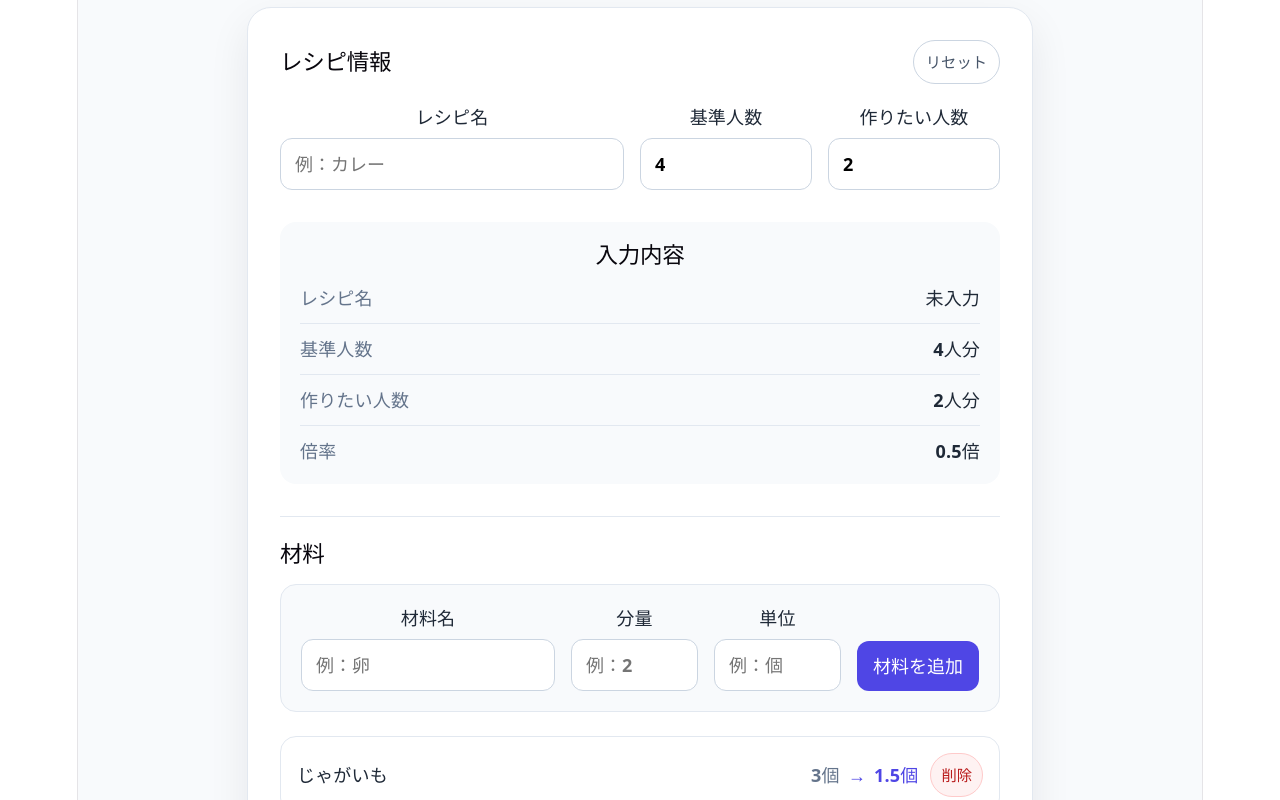
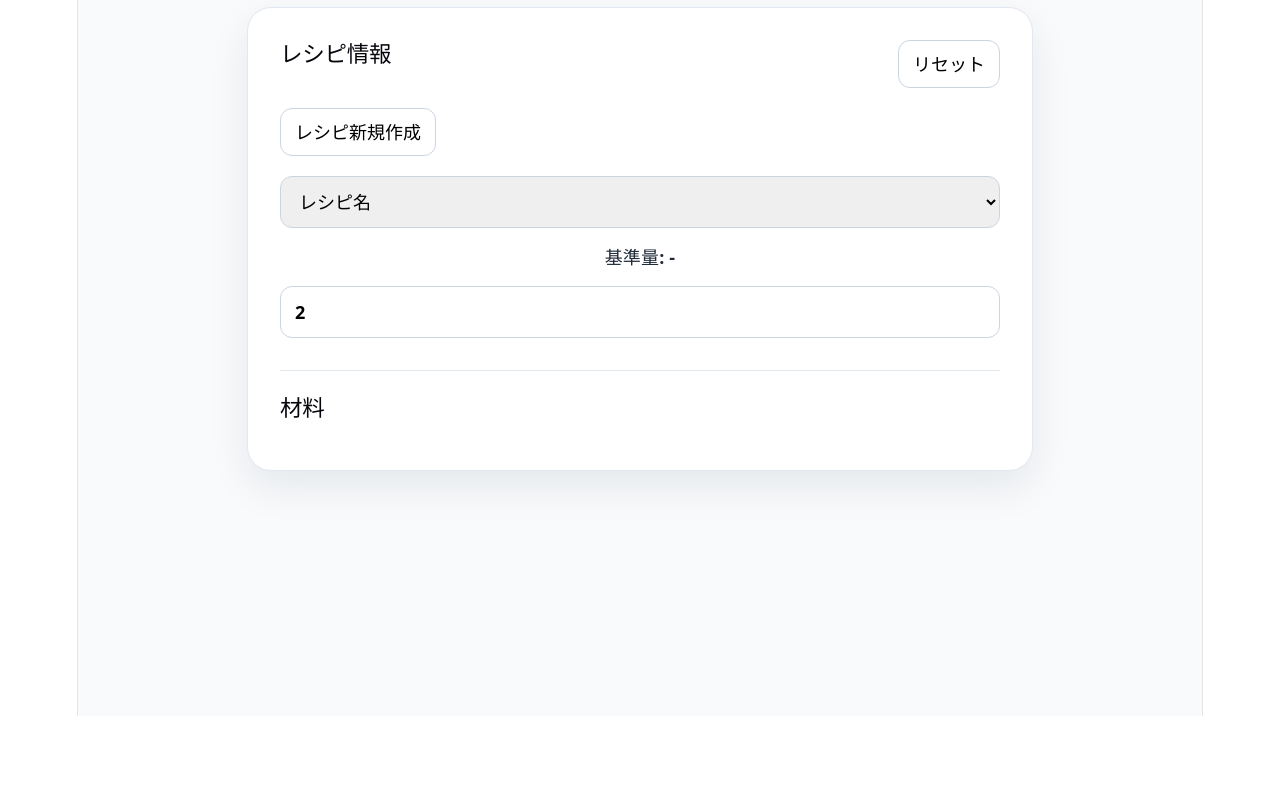
Before and after one commit to officeutq/recipe-calculator, a React (Vite) app: page / in a window 1280 px wide. Shown: the part 180-980 px from the top of the page. After the commit the page ends 896 px from the top, so only its background shows below. Built offline with nearby package versions, Linux system fonts and the light colour scheme.

Commit message:
レシピ計算画面を要件定義に合わせて更新

```diff
--- a/src/App.css
+++ b/src/App.css
@@ -58,7 +58,8 @@
   font-weight: 700;
 }
 
-.field input {
+.field input,
+.field select {
   width: 100%;
   box-sizing: border-box;
   padding: 12px 14px;
@@ -67,7 +68,8 @@
   font: inherit;
 }
 
-.field input:focus {
+.field input:focus,
+.field select:focus {
   border-color: #4f46e5;
   outline: 3px solid rgba(79, 70, 229, 0.16);
 }
@@ -90,69 +92,10 @@
   margin: 0;
 }
 
-.section-header button {
-  padding: 10px 14px;
-  border: 0;
-  border-radius: 999px;
-  background: #4f46e5;
-  color: #ffffff;
-  font-weight: 700;
-  cursor: pointer;
-}
-
-.empty-state {
-  padding: 24px;
-  border: 1px dashed #cbd5e1;
-  border-radius: 16px;
-  color: #64748b;
-  text-align: center;
-  background: #f8fafc;
-}
-
 @media (min-width: 640px) {
   .form-grid {
-    grid-template-columns: 2fr 1fr 1fr;
+    grid-template-columns: 1fr;
   }
-}
-
-.preview-section {
-  margin-top: 32px;
-  padding: 20px;
-  border-radius: 16px;
-  background: #f8fafc;
-}
-
-.preview-section h2 {
-  margin: 0 0 16px;
-}
-
-.preview-list {
-  display: grid;
-  gap: 12px;
-  margin: 0;
-}
-
-.preview-list div {
-  display: flex;
-  justify-content: space-between;
-  gap: 16px;
-  padding-bottom: 12px;
-  border-bottom: 1px solid #e2e8f0;
-}
-
-.preview-list div:last-child {
-  padding-bottom: 0;
-  border-bottom: 0;
-}
-
-.preview-list dt {
-  color: #64748b;
-  font-weight: 700;
-}
-
-.preview-list dd {
-  margin: 0;
-  font-weight: 700;
 }
 
 .ingredient-list {
@@ -179,6 +122,9 @@
 }
 
 .ingredient-amount {
+  display: flex;
+  align-items: center;
+  gap: 8px;
   color: #4f46e5;
   font-weight: 700;
 }
@@ -186,68 +132,6 @@
 .original-amount {
   color: #64748b;
   font-weight: 700;
-}
-
-.ingredient-amount {
-  display: flex;
-  align-items: center;
-  gap: 8px;
-}
-
-.ingredient-form {
-  display: grid;
-  grid-template-columns: 1fr;
-  gap: 16px;
-  margin-bottom: 24px;
-  padding: 20px;
-  border: 1px solid #e2e8f0;
-  border-radius: 16px;
-  background: #f8fafc;
-}
-
-.ingredient-form button {
-  align-self: end;
-  padding: 12px 16px;
-  border: 0;
-  border-radius: 12px;
-  background: #4f46e5;
-  color: #ffffff;
-  font: inherit;
-  font-weight: 700;
-  cursor: pointer;
-}
-
-.ingredient-form button:hover {
-  background: #4338ca;
-}
-
-@media (min-width: 720px) {
-  .ingredient-form {
-    grid-template-columns: 2fr 1fr 1fr auto;
-    align-items: end;
-  }
-}
-
-.ingredient-actions {
-  display: flex;
-  align-items: center;
-  gap: 12px;
-}
-
-.remove-button {
-  padding: 8px 10px;
-  border: 1px solid #fecaca;
-  border-radius: 999px;
-  background: #fef2f2;
-  color: #b91c1c;
-  font: inherit;
-  font-size: 0.85rem;
-  font-weight: 700;
-  cursor: pointer;
-}
-
-.remove-button:hover {
-  background: #fee2e2;
 }
 
 .recipe-card-header {
@@ -258,22 +142,29 @@
   margin-bottom: 20px;
 }
 
-.recipe-card-header h2 {
-  margin: 0;
+.recipe-action-buttons {
+  display: flex;
+  gap: 12px;
+  margin-bottom: 20px;
 }
 
+.recipe-action-buttons button,
 .reset-button {
-  padding: 8px 12px;
+  padding: 10px 14px;
   border: 1px solid #cbd5e1;
-  border-radius: 999px;
+  border-radius: 12px;
   background: #ffffff;
-  color: #475569;
   font: inherit;
-  font-size: 0.85rem;
   font-weight: 700;
   cursor: pointer;
 }
 
-.reset-button:hover {
-  background: #f1f5f9;
+.recipe-description {
+  margin: 0;
+  color: #475569;
 }
+
+.base-amount {
+  margin: 0;
+  font-weight: 700;
+}
--- a/src/App.tsx
+++ b/src/App.tsx
@@ -1,8 +1,7 @@
 import "./App.css"
-import IngredientForm from "./components/IngredientForm"
 import IngredientList from "./components/IngredientList"
 import { useLocalStorageState } from "./hooks/useLocalStorageState"
-import type { Ingredient, NewIngredient, Recipe } from "./types/ingredient"
+import type { Ingredient, Recipe } from "./types/ingredient"
 
 const initialTargetServings = "2"
 
@@ -16,8 +15,8 @@ const initialIngredients: Ingredient[] = [
 const initialRecipes: Recipe[] = [
   {
     id: 1,
-    name: "",
-    description: "",
+    name: "カレー",
+    description: "定番の家庭用カレー",
     baseAmount: 4,
     ingredients: initialIngredients,
   },
@@ -34,74 +33,29 @@ function App() {
     storageKeys.recipes,
     initialRecipes,
   )
-  const [selectedRecipeId, setSelectedRecipeId] = useLocalStorageState<number>(
+  const [selectedRecipeId, setSelectedRecipeId] = useLocalStorageState<number | null>(
     storageKeys.selectedRecipeId,
-    initialRecipes[0].id,
+    null,
   )
   const [targetServings, setTargetServings] = useLocalStorageState(
     storageKeys.targetServings,
     initialTargetServings,
   )
 
-  const selectedRecipe =
-    recipes.find((recipe) => recipe.id === selectedRecipeId) ?? recipes[0]
-
-  const baseServings = selectedRecipe ? String(selectedRecipe.baseAmount) : ""
-  const recipeName = selectedRecipe?.name ?? ""
-  const ingredients = selectedRecipe?.ingredients ?? []
+  const selectedRecipe = recipes.find((recipe) => recipe.id === selectedRecipeId)
 
   const baseServingsNumber = selectedRecipe?.baseAmount ?? 0
+  const ingredients = selectedRecipe?.ingredients ?? []
+  const description = selectedRecipe?.description ?? ""
+
   const targetServingsNumber = Number(targetServings)
   const canCalculate = baseServingsNumber > 0 && targetServingsNumber > 0
   const scale = canCalculate ? targetServingsNumber / baseServingsNumber : null
 
-  const updateSelectedRecipe = (updater: (recipe: Recipe) => Recipe) => {
-    setRecipes(
-      recipes.map((recipe) =>
-        recipe.id === selectedRecipeId ? updater(recipe) : recipe,
-      ),
-    )
-  }
-
-  const handleAddIngredient = (newIngredient: NewIngredient) => {
-    const nextIngredient: Ingredient = {
-      id: Date.now(),
-      ...newIngredient,
-    }
-
-    updateSelectedRecipe((recipe) => ({
-      ...recipe,
-      ingredients: [...recipe.ingredients, nextIngredient],
-    }))
-  }
-
-  const handleRemoveIngredient = (id: number) => {
-    updateSelectedRecipe((recipe) => ({
-      ...recipe,
-      ingredients: recipe.ingredients.filter((ingredient) => ingredient.id !== id),
-    }))
-  }
-
   const handleResetRecipe = () => {
     setRecipes(initialRecipes)
-    setSelectedRecipeId(initialRecipes[0].id)
+    setSelectedRecipeId(null)
     setTargetServings(initialTargetServings)
-  }
-
-  const handleRecipeNameChange = (name: string) => {
-    updateSelectedRecipe((recipe) => ({
-      ...recipe,
-      name,
-    }))
-  }
-
-  const handleBaseServingsChange = (value: string) => {
-    const parsedValue = Number(value)
-
-    updateSelectedRecipe((recipe) => ({
-      ...recipe,
-      baseAmount: Number.isNaN(parsedValue) ? 0 : parsedValue,
-    }))
   }
 
   return (
@@ -126,60 +80,44 @@ function App() {
           </button>
         </div>
 
+        <div className="recipe-action-buttons">
+          <button type="button" onClick={() => console.log("new")}>レシピ新規作成</button>
+          {selectedRecipeId !== null && (
+            <button type="button" onClick={() => console.log("edit")}>レシピ編集</button>
+          )}
+        </div>
+
         <div className="form-grid">
           <label className="field">
-            <span>レシピ名</span>
-            <input
-              type="text"
-              placeholder="例：カレー"
-              value={recipeName}
-              onChange={(event) => handleRecipeNameChange(event.target.value)}
-            />
+            <select
+              value={selectedRecipeId ?? ""}
+              onChange={(event) => {
+                const nextValue = event.target.value
+                setSelectedRecipeId(nextValue === "" ? null : Number(nextValue))
+              }}
+            >
+              <option value="">レシピ名</option>
+              {recipes.map((recipe) => (
+                <option key={recipe.id} value={recipe.id}>
+                  {recipe.name}
+                </option>
+              ))}
+            </select>
           </label>
 
+          {selectedRecipe && <p className="recipe-description">{description}</p>}
+
+          <p className="base-amount">基準量: {baseServingsNumber || "-"}</p>
+
           <label className="field">
-            <span>基準人数</span>
             <input
               type="number"
               min="1"
-              placeholder="例：4"
-              value={baseServings}
-              onChange={(event) => handleBaseServingsChange(event.target.value)}
-            />
-          </label>
-
-          <label className="field">
-            <span>作りたい人数</span>
-            <input
-              type="number"
-              min="1"
-              placeholder="例：6"
+              placeholder="作成量"
               value={targetServings}
               onChange={(event) => setTargetServings(event.target.value)}
             />
           </label>
-        </div>
-
-        <div className="preview-section">
-          <h2>入力内容</h2>
-          <dl className="preview-list">
-            <div>
-              <dt>レシピ名</dt>
-              <dd>{recipeName || "未入力"}</dd>
-            </div>
-            <div>
-              <dt>基準人数</dt>
-              <dd>{baseServings || "未入力"}人分</dd>
-            </div>
-            <div>
-              <dt>作りたい人数</dt>
-              <dd>{targetServings || "未入力"}人分</dd>
-            </div>
-            <div>
-              <dt>倍率</dt>
-              <dd>{scale === null ? "計算不可" : `${scale}倍`}</dd>
-            </div>
-          </dl>
         </div>
 
         <div className="ingredients-section">
@@ -187,13 +125,7 @@ function App() {
             <h2>材料</h2>
           </div>
 
-          <IngredientForm onAddIngredient={handleAddIngredient} />
-
-          <IngredientList
-            ingredients={ingredients}
-            scale={scale}
-            onRemoveIngredient={handleRemoveIngredient}
-          />
+          <IngredientList ingredients={ingredients} scale={scale} />
         </div>
       </section>
     </main>
--- a/src/components/IngredientList.tsx
+++ b/src/components/IngredientList.tsx
@@ -3,45 +3,25 @@ import type { Ingredient } from "../types/ingredient"
 type IngredientListProps = {
   ingredients: Ingredient[]
   scale: number | null
-  onRemoveIngredient: (id: number) => void
 }
 
-function IngredientList({
-  ingredients,
-  scale,
-  onRemoveIngredient,
-}: IngredientListProps) {
+function IngredientList({ ingredients, scale }: IngredientListProps) {
   return (
     <ul className="ingredient-list">
       {ingredients.map((ingredient) => {
-        const scaledAmount =
-          scale === null ? null : ingredient.amount * scale
+        const scaledAmount = scale === null ? null : ingredient.amount * scale
 
         return (
           <li className="ingredient-item" key={ingredient.id}>
             <span className="ingredient-name">{ingredient.name}</span>
 
-            <span className="ingredient-actions">
-              <span className="ingredient-amount">
-                <span className="original-amount">
-                  {ingredient.amount}
-                  {ingredient.unit}
-                </span>
-                <span aria-hidden="true">→</span>
-                <span>
-                  {scaledAmount === null
-                    ? "-"
-                    : `${scaledAmount}${ingredient.unit}`}
-                </span>
+            <span className="ingredient-amount">
+              <span className="original-amount">
+                {ingredient.amount}
+                {ingredient.unit}
               </span>
-
-              <button
-                type="button"
-                className="remove-button"
-                onClick={() => onRemoveIngredient(ingredient.id)}
-              >
-                削除
-              </button>
+              <span aria-hidden="true">→</span>
+              <span>{scaledAmount === null ? "-" : `${scaledAmount}${ingredient.unit}`}</span>
             </span>
           </li>
         )
```
Also changed, not shown: 1 other file (tests, documents, lock files or other folders).
